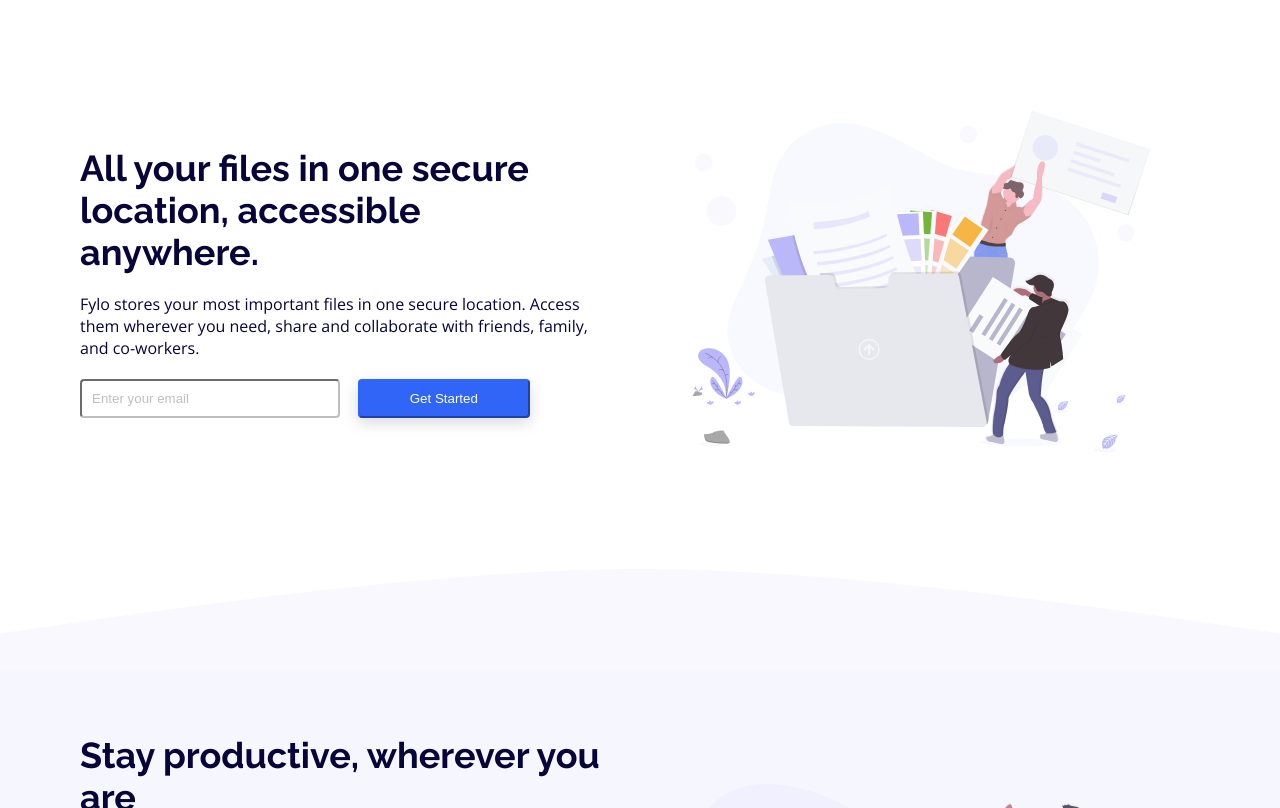
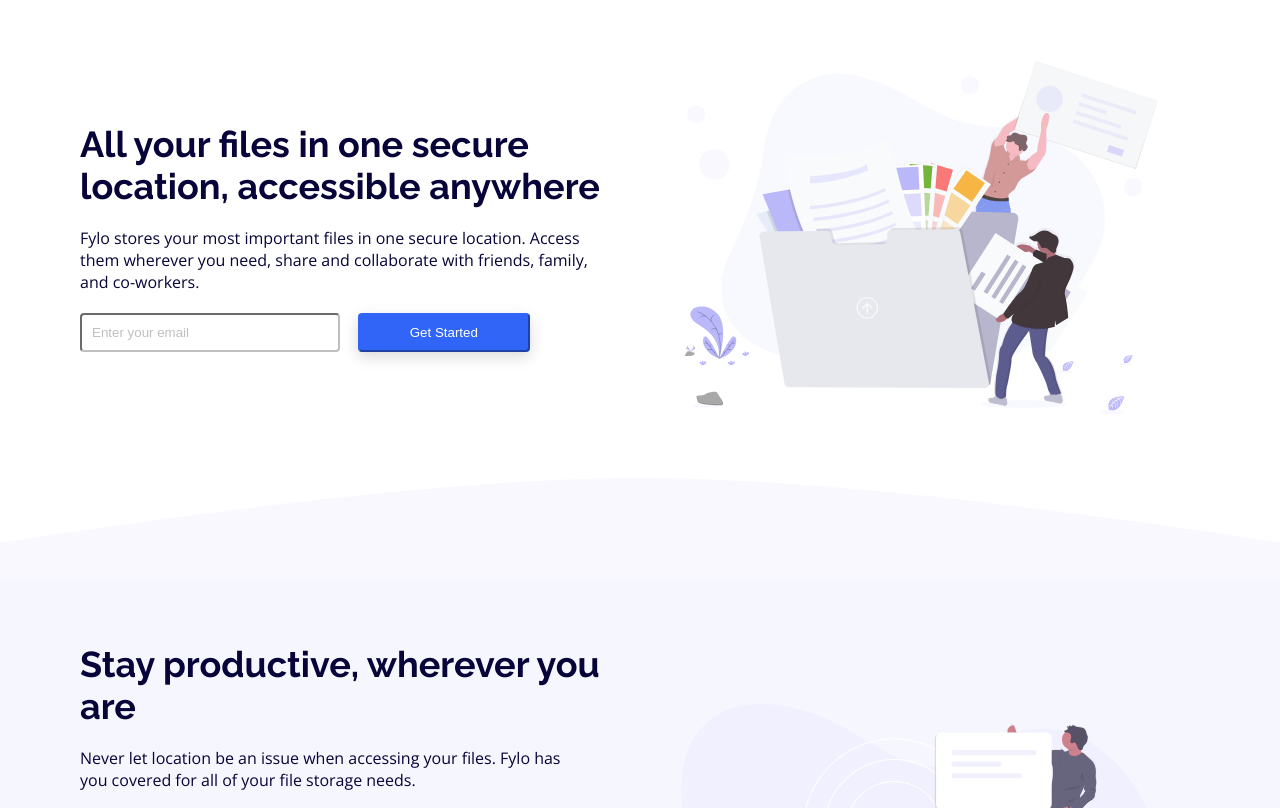
Before and after one commit to miles2332/Fylo-landing-page, a plain HTML site: page index.html in a window 1280 px wide. Shown: the part 103-911 px from the top of the page. Drawn offline with nearby package versions, Linux system fonts and the light colour scheme.

Commit message:
picture in flex

```diff
--- a/index.html
+++ b/index.html
@@ -38,7 +38,7 @@
     <section class="hero container">
       <div class="hero-text">
         <h1 class="heading-primary">
-          All your files in one secure location, accessible anywhere.
+          All your files in one secure location, accessible anywhere
         </h1>
         <p class="sub-text">
           Fylo stores your most important files in one secure location. Access
--- a/stylesheet.css
+++ b/stylesheet.css
@@ -126,10 +126,13 @@
   max-width: 50%;
   padding-right: 4rem;
 }
-
+.img-space {
+  display: flex;
+  justify-content: center;
+  align-items: center;
+}
 .main-illustration {
-  max-width: 100%;
-  padding: 5rem;
+  max-width: 85%;
 }
 
 .heading-primary {
@@ -148,10 +151,6 @@
   justify-content: center;
   /* align-items: center; */
   gap: 2rem;
-}
-
-.img-space {
-  max-width: 50%;
 }
 
 form {
@@ -198,7 +197,7 @@
 }
 
 .productive-sub-text {
-  max-width: 75%;
+  max-width: 90%;
 }
 
 .text-testimonial {
```
